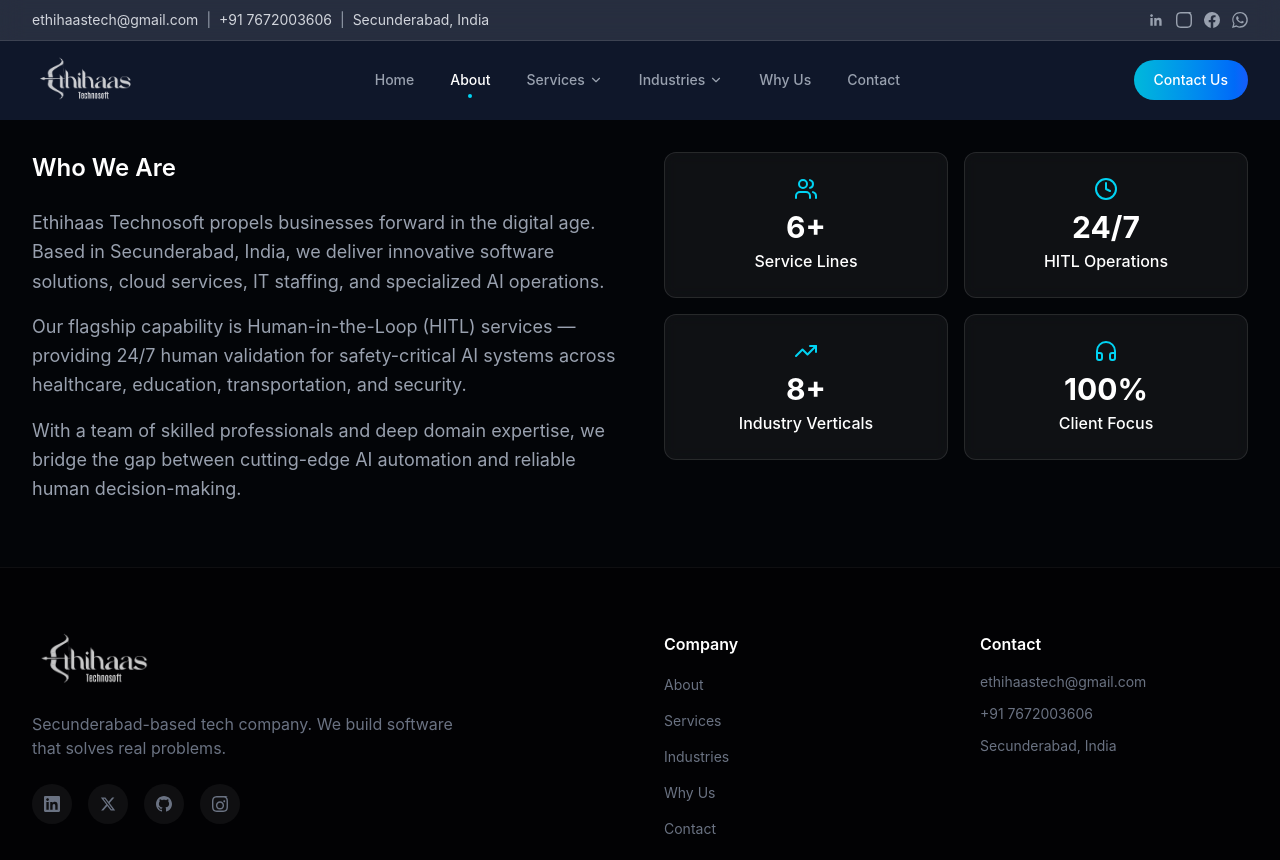
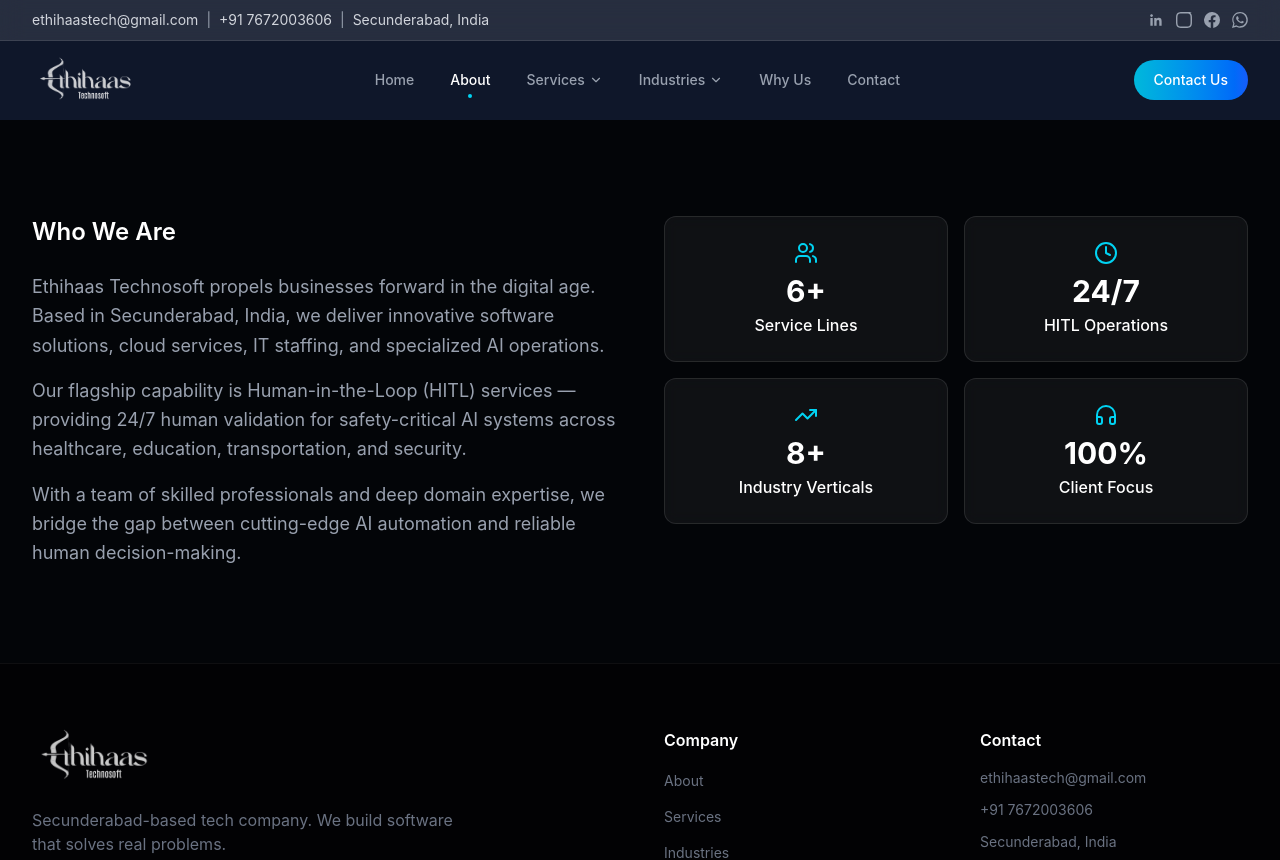
Before and after one commit to archanadeshpal526-create/Etechnosoft-Website, a React (Vite) app: page /about in a window 1280 px wide. Shown: the top 860 px of the page. Built offline with nearby package versions, Linux system fonts and the light colour scheme.

Commit message:
Match About section vertical spacing pattern

```diff
--- a/src/components/About.jsx
+++ b/src/components/About.jsx
@@ -27,7 +27,7 @@
   }, [location]);
 
   return (
-    <section ref={ref} id="about" className="pt-8 pb-16 bg-[#030508]">
+    <section ref={ref} id="about" className="py-24 bg-[#030508]">
       <div className="max-w-7xl mx-auto px-4 sm:px-6 lg:px-8">
         <div className="grid lg:grid-cols-2 gap-12 items-start">
           <motion.div
```
